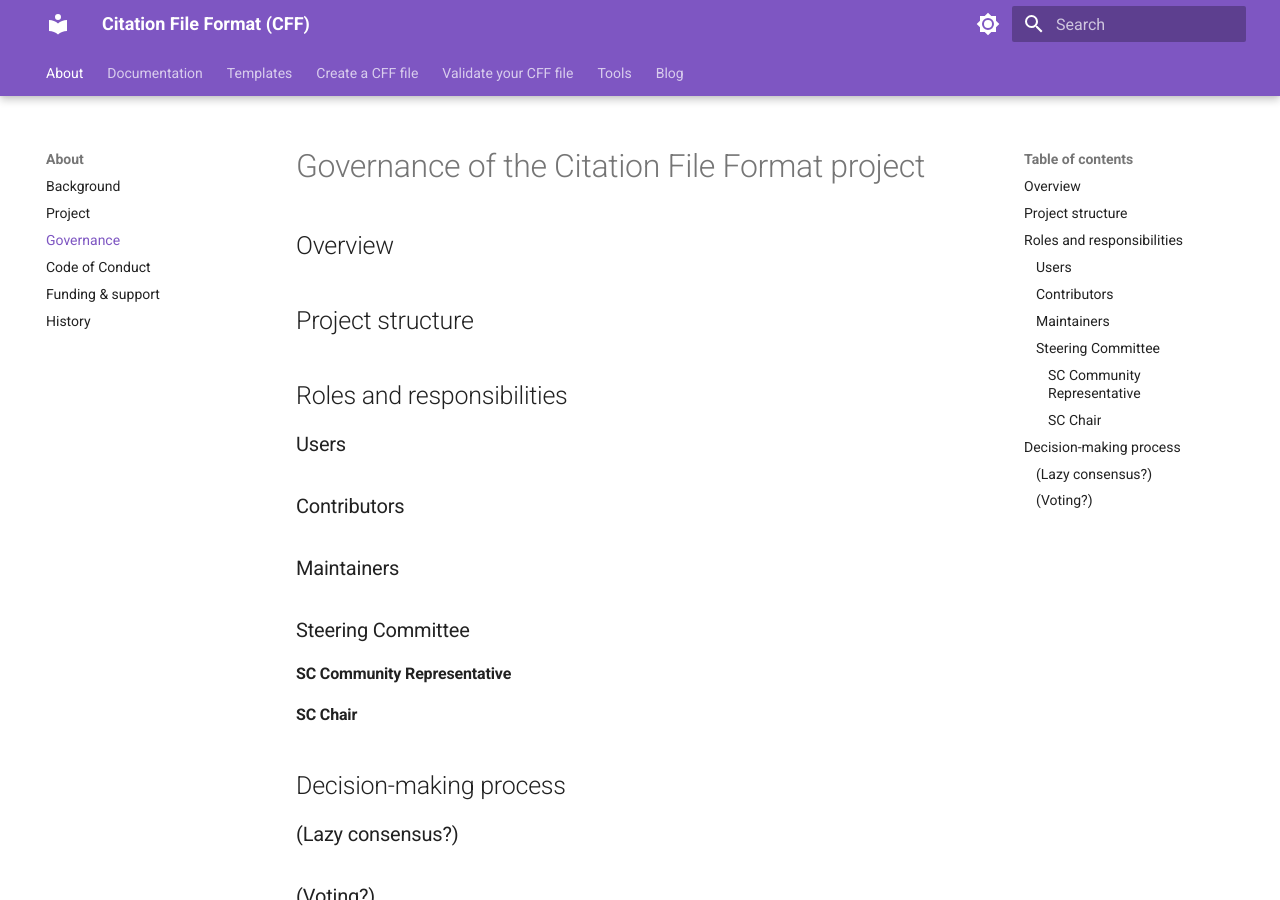
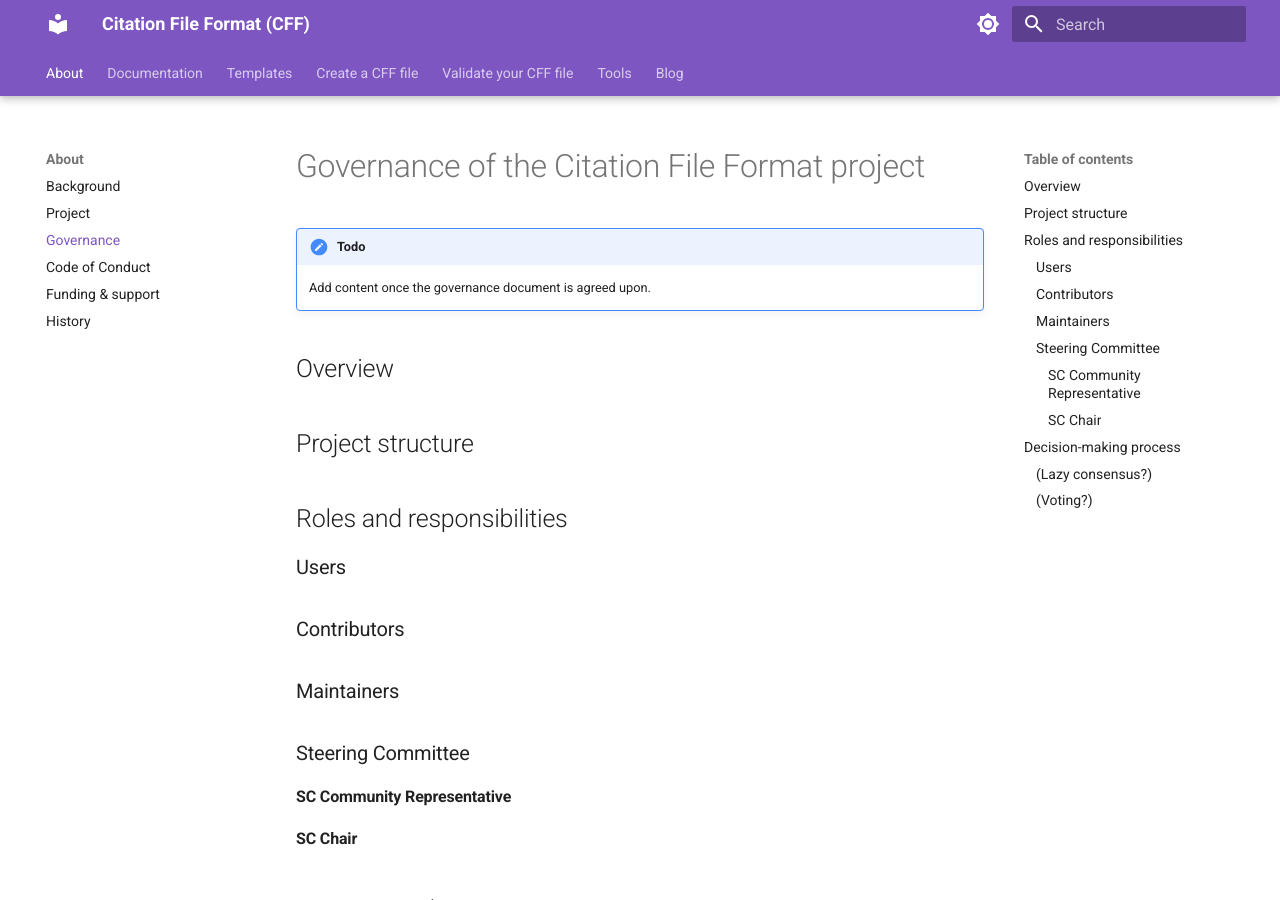
Before and after one commit to sdruskat/cffio, an MkDocs documentation site: the page built from docs/about/governance/index.md, in a window 1280 px wide and 900 px high. Built offline with MkDocs 1.6.1 and Material for MkDocs 9.7.7, drawn with Linux system fonts in a browser that asks for light colours.

Commit message:
Add TODO notes

```diff
--- a/docs/about/governance/index.md
+++ b/docs/about/governance/index.md
@@ -40,6 +40,9 @@ committee:
 ---
 # Governance of the Citation File Format project
 
+!!! todo
+    Add content once the governance document is agreed upon.
+
 ## Overview
 
 ## Project structure
```
Also changed, not shown: docs/about/project.md (+3 -0 lines).
